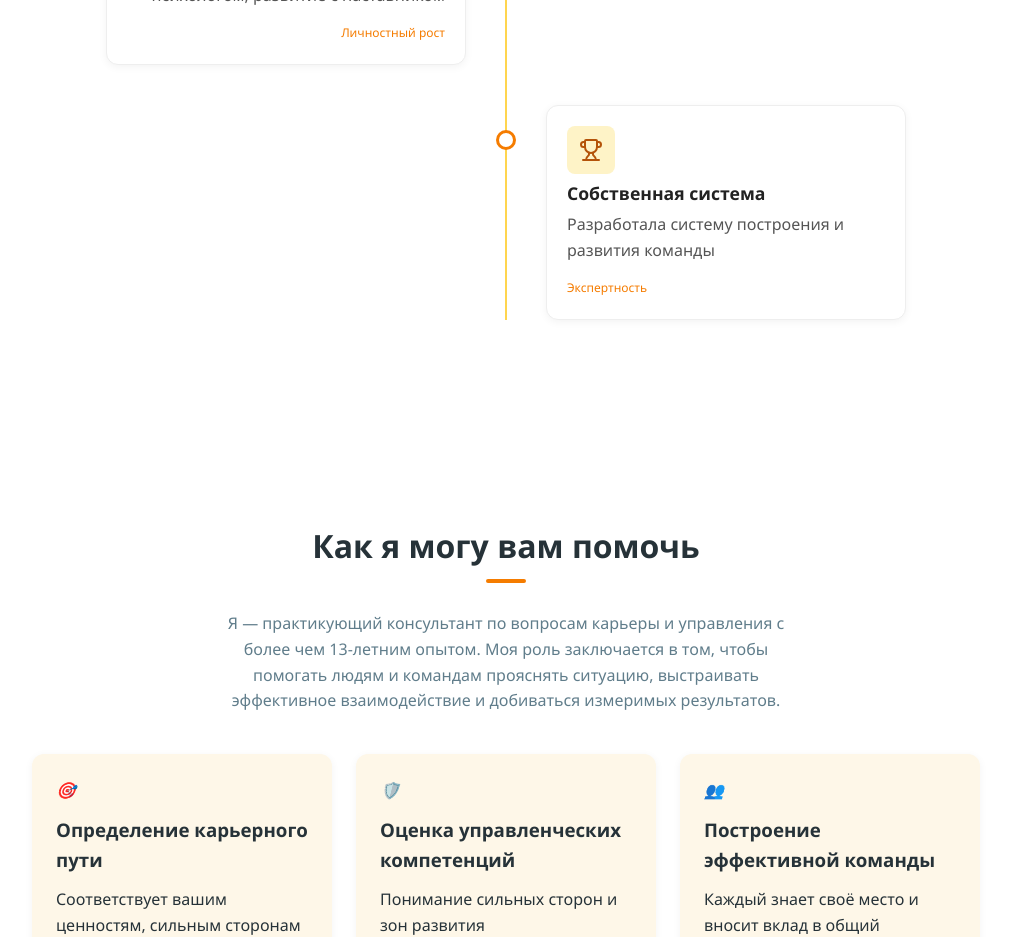
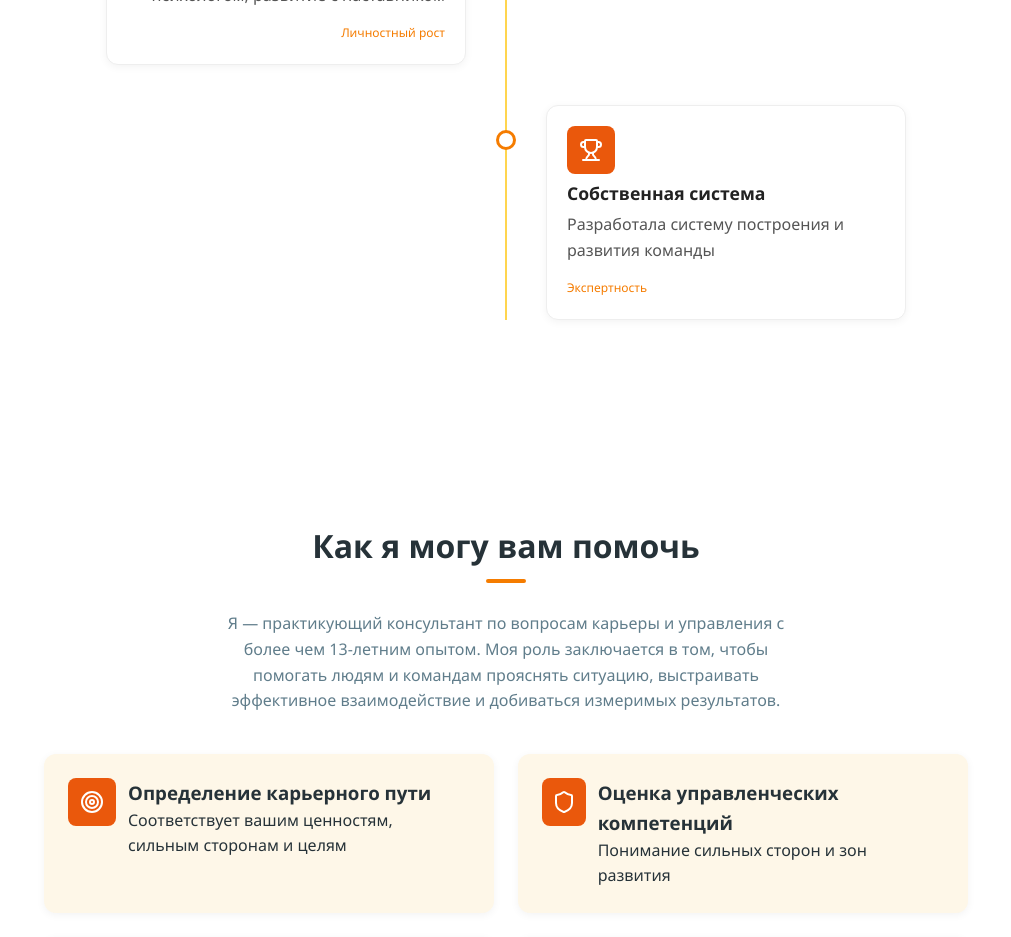
Before and after one commit to ECS1PLE/SvetlanaMinina, a React (Vite) app: page / in a window 1280 px wide. Shown: the part 2840-3777 px from the top of the page, without its empty margins (134-1145 px from the left). Built offline with nearby package versions, Linux system fonts and the light colour scheme.

Commit message:
Web-Site near ready

```diff
--- a/src/App.css
+++ b/src/App.css
@@ -246,7 +246,7 @@ section h2::after {
 }
 
 .help-container {
-  max-width: 1000px;
+  max-width: 1400px;
   margin: 0 auto;
   display: flex;
   flex-wrap: wrap;
@@ -255,13 +255,12 @@ section h2::after {
 }
 
 .help-card {
-  width: 300px; /* можно 318px, если дизайн требует */
+  width: 450px;
   background: var(--soft-bg);
   padding: 24px;
   border-radius: 12px;
   box-shadow: 0 2px 8px rgba(0, 0, 0, 0.05);
   display: flex;
-  flex-direction: column;
   gap: 12px;
   text-align: left;
 }
--- a/src/components/Footer.tsx
+++ b/src/components/Footer.tsx
@@ -1,12 +1,31 @@
-import React from 'react';
+import React from "react";
+import BlockWithIcon from "./UI/BlockWithIcon";
+import { Target } from "lucide-react";
 
 export const Footer: React.FC = () => (
   <footer>
-    <div className="logo" style={{ display: 'flex', alignItems: 'center', justifyContent: 'center', gap: 8, marginBottom: 12 }}>
-      <span>🎯</span>
+    <div
+      className="logo"
+      style={{
+        display: "flex",
+        alignItems: "center",
+        justifyContent: "center",
+        gap: 8,
+        marginBottom: 12,
+      }}
+    >
+      <BlockWithIcon
+        icon={<Target size={16} />}
+        size={32}
+        iconSize={16}
+        bgColor="rgb(255 255 255 / 0.2)"
+        iconColor="white"
+      />
       <span>Светлана Минина</span>
     </div>
-    <p>Эксперт по системному управлению для руководителей и собственников бизнеса</p>
+    <p>
+      Эксперт по системному управлению для руководителей и собственников бизнеса
+    </p>
     <p>© 2024 Светлана Минина. Все права защищены.</p>
   </footer>
-)
+);
--- a/src/components/Format.tsx
+++ b/src/components/Format.tsx
@@ -1,13 +1,18 @@
 import React from "react";
 import { FormatCard } from "./UI/FormatCard";
+import { LucideClock, LucideLaptop, LucideNotebook } from "lucide-react";
 
 export const Format: React.FC = () => (
   <section id="format">
     <h2>Формат работы</h2>
     <div className="format-container">
       <FormatCard
-        icon="⏱️"
+        icon=<LucideClock />
         title="Формат сессий"
+        bgColor="#ea580c"
+        iconColor="white"
+        size={64}
+        iconSize={32}
         items={[
           "Онлайн/офлайн",
           "Длительность: 60-90 минут",
@@ -15,8 +20,12 @@ export const Format: React.FC = () => (
         ]}
       />
       <FormatCard
-        icon="📋"
+        icon=<LucideNotebook />
         title="Пример пакетной сессии"
+        bgColor="#ea580c"
+        iconColor="white"
+        size={64}
+        iconSize={32}
         items={[
           "Диагностика (Точка А)",
           "Дорожная карта достижения цели",
@@ -24,8 +33,12 @@ export const Format: React.FC = () => (
         ]}
       />
       <FormatCard
-        icon="💻"
+        icon=<LucideLaptop />
         title="Результат для клиента"
+        bgColor="#ea580c"
+        iconColor="white"
+        size={64}
+        iconSize={32}
         items={[
           "Осознание текущей ситуации (Точка А)",
           "Четкое видение желаемого (Точка Б)",
--- a/src/components/Help.tsx
+++ b/src/components/Help.tsx
@@ -1,30 +1,37 @@
 import React from "react";
 import { HelpCard } from "./UI/HelpCard";
 import UIButton from "./UI/Button";
+import {
+  LucideShield,
+  LucideTarget,
+  LucideTrendingUp,
+  LucideUsers,
+  LucideZap,
+} from "lucide-react";
 
 const services = [
   {
-    icon: "🎯",
+    icon: <LucideTarget />,
     title: "Определение карьерного пути",
     desc: "Соответствует вашим ценностям, сильным сторонам и целям",
   },
   {
-    icon: "🛡️",
+    icon: <LucideShield />,
     title: "Оценка управленческих компетенций",
     desc: "Понимание сильных сторон и зон развития",
   },
   {
-    icon: "👥",
+    icon: <LucideUsers />,
     title: "Построение эффективной команды",
     desc: "Каждый знает своё место и вносит вклад в общий результат",
   },
   {
-    icon: "📈",
+    icon: <LucideTrendingUp />,
     title: "Внедрение управленческих процессов",
     desc: "Меньше тушить пожары, больше продвигать бизнес",
   },
   {
-    icon: "⚡",
+    icon: <LucideZap />,
     title: "Командные коуч-сессии",
     desc: "Снятие напряжения, восстановление доверия, продуктивное сотрудничество",
   },
@@ -48,7 +55,14 @@ export const Help: React.FC = () => (
     </p>
     <div className="help-container">
       {services.map((s, i) => (
-        <HelpCard key={i} icon={s.icon} title={s.title} desc={s.desc} />
+        <HelpCard
+          key={i}
+          icon={s.icon}
+          title={s.title}
+          desc={s.desc}
+          bgColor="#ea580c"
+          iconColor="white"
+        />
       ))}
     </div>
     <div style={{ textAlign: "center", marginTop: 40 }}>
--- a/src/components/Path.tsx
+++ b/src/components/Path.tsx
@@ -99,6 +99,8 @@ export const Path: React.FC = () => {
           >
             <div className="item-content">
               <BlockWithIcon
+                bgColor="#ea580c"
+                iconColor="white"
                 icon={item.icon}
                 className={`${i % 2 === 0 ? "margin-left-auto" : "right"}`}
               />
--- a/src/components/UI/BlockWithIcon.tsx
+++ b/src/components/UI/BlockWithIcon.tsx
@@ -3,24 +3,39 @@ import React from "react";
 interface IconProps {
   icon: React.ReactNode;
   className?: string;
+  bgColor?: string;
+  iconColor?: string;
+  size?: number;
+  iconSize?: number;
 }
 
-const BlockWithIcon: React.FC<IconProps> = ({ icon, className }) => {
+const BlockWithIcon: React.FC<IconProps> = ({
+  icon,
+  className,
+  bgColor = "rgb(254 243 199)",
+  iconColor = "rgb(180 83 9 / var(--tw-text-opacity, 1))",
+  size = 48,
+  iconSize = 24,
+}) => {
   return (
     <div
       className={className}
       style={{
-        width: "48px",
-        height: "48px",
+        width: `${size}px`,
+        height: `${size}px`,
         borderRadius: "0.5rem",
-        backgroundColor: "rgb(254 243 199)",
+        backgroundColor: bgColor,
         display: "flex",
         alignItems: "center",
         justifyContent: "center",
-        color: "rgb(180 83 9 / var(--tw-text-opacity, 1))",
+        color: iconColor,
       }}
     >
-      {icon}
+      {React.isValidElement(icon) ? (
+        React.cloneElement(icon, { size: iconSize })
+      ) : (
+        <span style={{ fontSize: iconSize }}>{icon}</span>
+      )}
     </div>
   );
 };
--- a/src/components/UI/FormatCard.tsx
+++ b/src/components/UI/FormatCard.tsx
@@ -1,23 +1,62 @@
 import React from "react";
+import BlockWithIcon from "./BlockWithIcon";
+import { CircleCheck } from "lucide-react";
 
 interface FormatCardProps {
-  icon: string;
+  icon: string | React.ReactNode;
   title: string;
   items: string[];
+  size?: number;
+  iconSize?: number;
+  iconColor?: string;
+  bgColor?: string;
 }
 
 export const FormatCard: React.FC<FormatCardProps> = ({
   icon,
   title,
   items,
+  size = 64,
+  iconSize = 32,
+  iconColor,
+  bgColor,
 }) => (
   <div className="format-card">
-    <i>{icon}</i>
+    <BlockWithIcon
+      icon={icon}
+      size={size}
+      iconSize={iconSize}
+      iconColor={iconColor}
+      bgColor={bgColor}
+    />
     <h3>{title}</h3>
-    <ul>
+    <div>
       {items.map((item, index) => (
-        <li key={index}>{item}</li>
+        <div
+          key={index}
+          style={{
+            display: "flex",
+            alignItems: "flex-start",
+            gap: 8,
+            marginBottom: 6,
+            lineHeight: 1.4,
+          }}
+        >
+          <div
+            style={{
+              flex: "0 0 auto",
+              display: "flex",
+              alignItems: "center",
+              justifyContent: "center",
+              width: 16,
+              marginTop: 2.5,
+            }}
+          >
+            <CircleCheck size={16} color="rgb(217 119 6)" />
+          </div>
+          <span style={{ fontSize: "14px", flex: "1 1 auto" }}>{item}</span>
+        </div>
       ))}
-    </ul>
+    </div>
   </div>
 );
--- a/src/components/UI/HelpCard.tsx
+++ b/src/components/UI/HelpCard.tsx
@@ -1,15 +1,31 @@
 import React from "react";
+import BlockWithIcon from "./BlockWithIcon";
 
 interface HelpCardProps {
-  icon: string;
+  icon: string | React.ReactNode;
   title: string;
   desc: string;
+  bgColor?: string;
+  iconColor?: string;
 }
 
-export const HelpCard: React.FC<HelpCardProps> = ({ icon, title, desc }) => (
+export const HelpCard: React.FC<HelpCardProps> = ({
+  icon,
+  title,
+  desc,
+  bgColor,
+  iconColor,
+}) => (
   <div className="help-card">
-    <i>{icon}</i>
-    <h3>{title}</h3>
-    <p>{desc}</p>
+    <BlockWithIcon
+      icon={icon}
+      bgColor={bgColor}
+      iconColor={iconColor}
+      size={48}
+    />
+    <div className="help-card-content">
+      <h3>{title}</h3>
+      <p style={{ maxWidth: 300 }}>{desc}</p>
+    </div>
   </div>
 );
```
